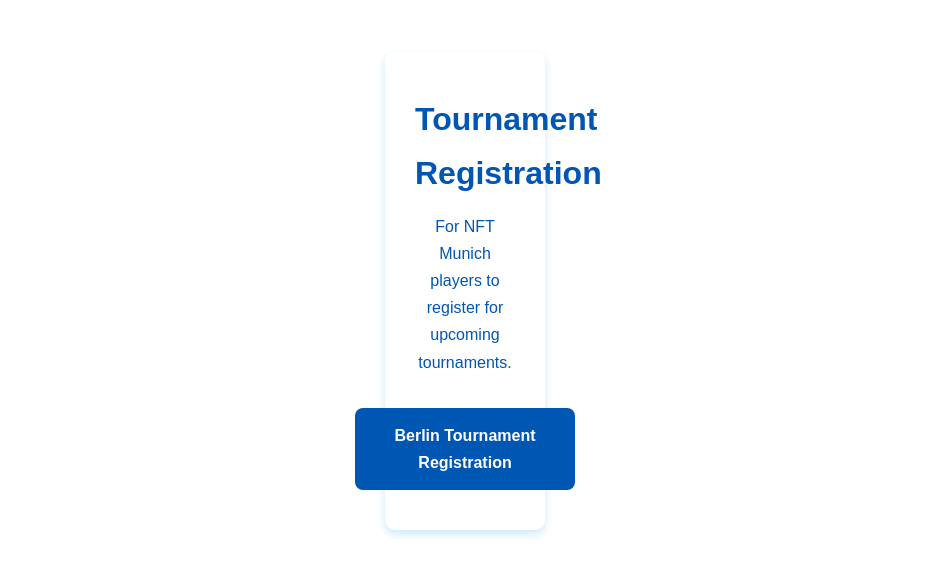
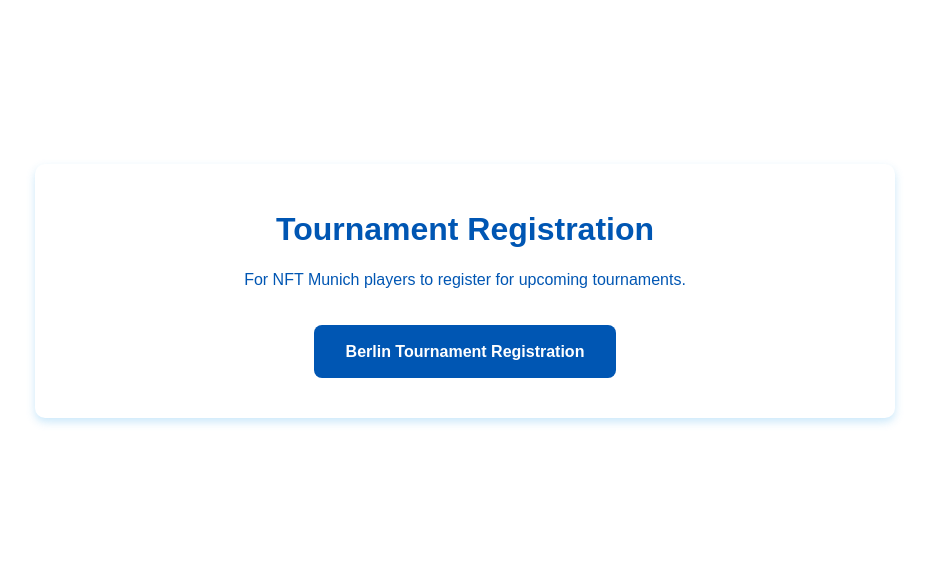
Before and after one commit to ashray-00/nftmunich, a Next.js app: page / in a window 1280 px wide. Shown: the part 8035-8611 px from the top of the page, without its empty margins (175-1104 px from the left). Built offline with nearby package versions, Linux system fonts and the light colour scheme; no server answers.

Commit message:
Update TournamentRegistration.module.css

```diff
--- a/src/styles/TournamentRegistration.module.css
+++ b/src/styles/TournamentRegistration.module.css
@@ -1,11 +1,11 @@
 /* ── Outer wrapper ───────────────────────────────────────────────── */
 .wrapper {
     width: 100%;
-    max-width: 200px;
+    max-width: 900px;
     margin: 0 auto;
     padding: 40px 20px;
     font-family: Arial, sans-serif;
-    line-height: 1.7;
+    line-height: 1.6;
 }
 
 /* ── Card container (shared by selector and form views) ─────────── */
```
